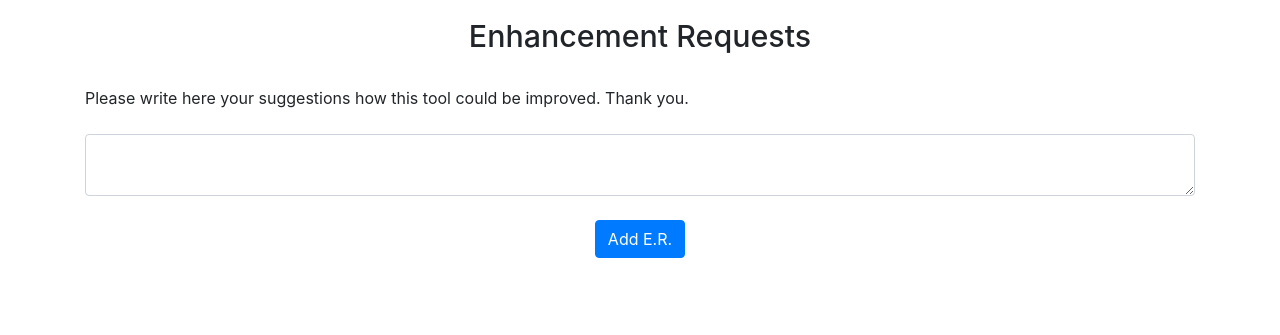
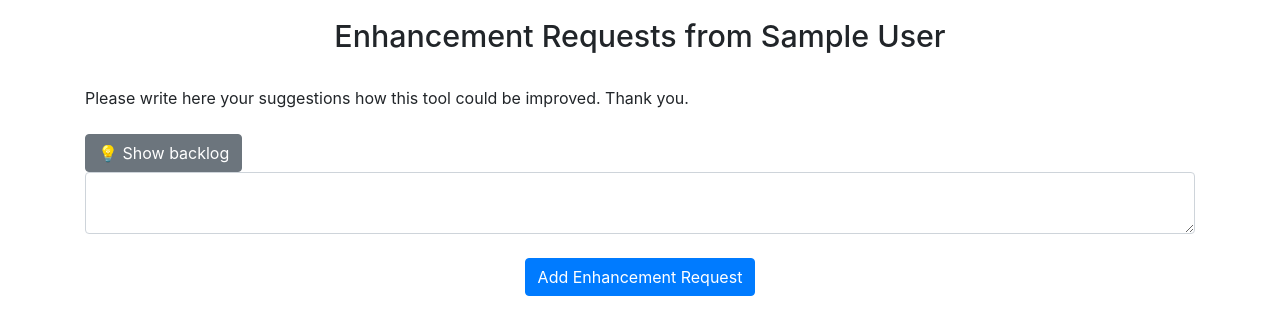
Before and after one commit to MattBlanpain/Repository_Project_SMS, a Flask app: page /note in a window 1280 px wide. Shown: the part 58-393 px from the top of the page. Run offline with Flask 3, Linux system fonts and the light colour scheme; the visitor is signed in with stand-in values (Sample User, id 1); data that the repository does not hold is empty; some libraries are stand-ins or nearby versions.

Commit message:
introduce Enhancement Requests and backlog

```diff
--- a/website/templates/base.html
+++ b/website/templates/base.html
@@ -94,6 +94,7 @@
                 <a class="dropdown-item" href="/account" title="Modify your information including picture">&#x1F5BA; Edit My Account</a>
                 <!-- <a class="dropdown-item" href="/user_proficiencies" title="Edit your proficiencies in a table">&#x1F39A; Edit My Proficiencies</a> -->
                 <a class="dropdown-item" href="/assessment" title="Edit your proficiencies in a table">&#x1F39A; Assess My Skills</a>
+                <a class="dropdown-item" href="/note" title="Submit enhancements request to this site">&#x1F4A1; Propose Enhancements</a>
                  <!--<a class="dropdown-item" href="/qualifications" title="Edit your qualifications">&#x1F393; Edit My Qualifications</a> -->
               </div>
             </div>
--- a/website/templates/note.html
+++ b/website/templates/note.html
@@ -4,10 +4,14 @@
 {% endblock %}
 {% block content %}
 
-    <h1 align="center">Enhancement Requests</h1>
+    <h1 align="center">Enhancement Requests from {{ user.first_name }} {{ user.last_name }}</h1>
     <br>
     Please write here your suggestions how this tool could be improved. Thank you.
     <br>
+    <br>
+    <button class="btn btn-secondary" title="Show all registered enhancement requests." onclick="window.location.href='/backlog'">
+      &#x1F4A1; Show backlog
+    </button>
     <br>
     <ul class="list-group list-group-flush" id="notes">
       {% for note in user.notes %}
@@ -23,7 +27,7 @@
       <textarea name="note" id="note" class="form-control"></textarea>
       <br />
       <div align="center">
-        <button type="submit" class="btn btn-primary">Add E.R.</button>
+        <button type="submit" class="btn btn-primary">Add Enhancement Request</button>
       </div>
     </form>
 {% endblock %}
--- a/website/views.py
+++ b/website/views.py
@@ -755,7 +755,7 @@ def note():
             new_note = Note(data=note, user_id=current_user.id)  #providing the schema for the note
             db.session.add(new_note) #adding the note to the database
             db.session.commit()
-            flash('Note added!', category='success')
+            flash('Enhancement Request added!', category='success')
 
     return render_template("note.html", user=current_user)
 
@@ -898,3 +898,11 @@ def update_proficiencies():
             db.session.commit()
 
     return redirect(url_for('views.assessment'))
+
+@views.route('/backlog', methods=['GET'])
+@login_required
+def backlog():
+    users = User.query.all()
+    notes = Note.query.all()
+
+    return render_template('backlog.html', user=current_user,notes=notes, users=users)
```
Also changed, not shown: website/templates/backlog.html (added, +25 -0 lines).
